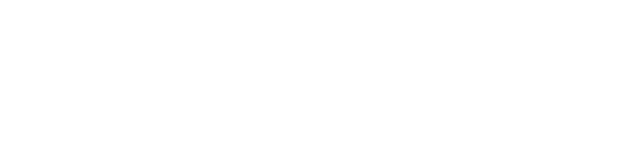
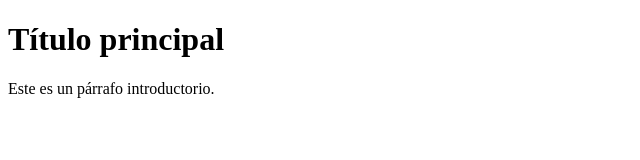
Before and after one commit to akaDiscordAdmin/UD5_Tarea4_AchrafHadiBeruijil_Remote, a plain HTML site: page index.html in a window 1280 px wide. Shown: the whole page, without its empty margins (0-640 px from the left). Drawn offline with Linux system fonts and the light colour scheme.

Commit message:
Añadido <h1> y <p>

```diff
--- a/index.html
+++ b/index.html
@@ -1,11 +1,16 @@
 <!DOCTYPE html>
 <html lang="es">
+
 <head>
     <meta charset="UTF-8">
     <meta name="viewport" content="width=device-width, initial-scale=1.0">
     <title>UD5_Tarea4_AchrafHadiBeruijil</title>
 </head>
+
 <body>
+    <h1>Título principal</h1>
+    <p>Este es un párrafo introductorio.</p>
 
 </body>
+
 </html>
```
